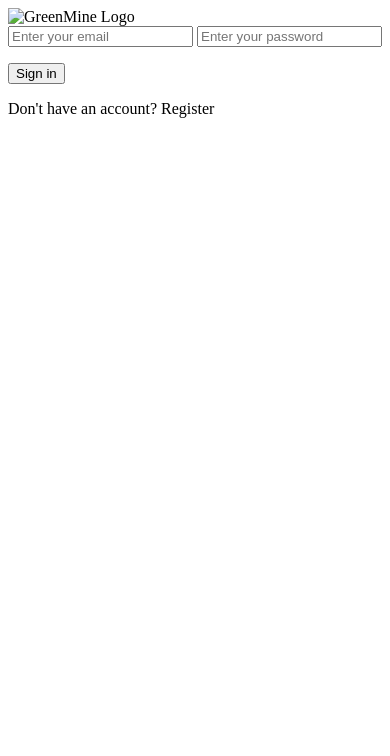
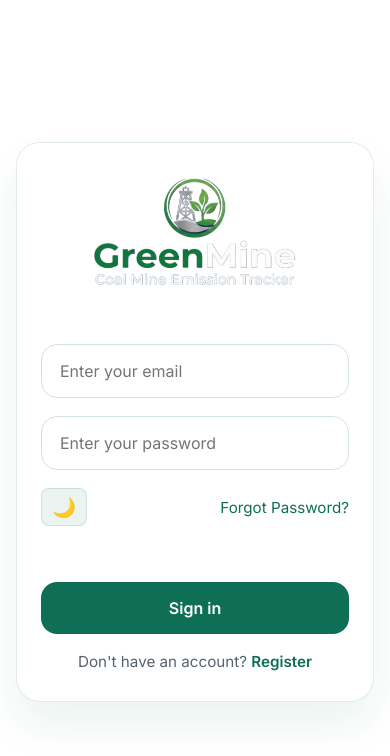
Before and after one commit to ashish-belel/coal-mine-emission-tracker, a plain HTML site: page public/index.html in a window 390 px wide. Drawn offline with Linux system fonts and the light colour scheme.

Commit message:
UI completed for login page with minimal logic
Co-authored-by: Copilot <copilot@github.com>

```diff
--- a/public/assets/css/styles.css
+++ b/public/assets/css/styles.css
@@ -0,0 +1,342 @@
+:root {
+  --color-primary: #0F6E56; /* fresh medium green */
+  --color-primary-deep: #0B4F3F; /* deep dark green */
+  --color-background: #F5F8F5;
+  --color-surface: #FFFFFF;
+  --color-surface-strong: #EBF6F1;
+  --color-error: #A32D2D;
+  --color-text-primary: #242A2F; /* charcoal gray */
+  --color-text-secondary: #56616C;
+  --color-border: #D4E3DA;
+  --border-radius-lg: 24px;
+  --border-radius-md: 16px;
+  --shadow: 0 24px 60px rgba(15, 110, 86, 0.12);
+  --transition: 0.25s ease;
+}
+
+* {
+  box-sizing: border-box;
+  margin: 0;
+  padding: 0;
+  font-family: 'Inter', sans-serif;
+}
+
+html,
+body {
+  min-height: 100%;
+}
+
+body {
+  background: #FFFFFF;
+  color: var(--color-text-primary);
+}
+
+button,
+input {
+  font: inherit;
+}
+
+.login-container {
+  min-height: 100vh;
+  display: flex;
+  align-items: center;
+  justify-content: center;
+  padding: 32px 16px;
+}
+
+.login-card {
+  width: min(520px, 100%);
+  background: #FFFFFF;
+  border: 1px solid rgba(15, 110, 86, 0.12);
+  box-shadow: 0 24px 40px rgba(15, 110, 86, 0.08);
+  border-radius: var(--border-radius-lg);
+  overflow: hidden;
+}
+
+.brand {
+  text-align: center;
+  background: #FFFFFF;
+  padding: 24px 32px 16px;
+}
+
+.brand-logo {
+  display: flex;
+  align-items: center;
+  justify-content: center;
+  width: 100%;
+  margin: 0 auto;
+}
+
+.brand-logo img {
+  max-width: 220px;
+  max-height: 220px;
+  width: auto;
+  height: auto;
+  display: block;
+}
+
+.theme-toggle-btn {
+  display: inline-flex;
+  align-items: center;
+  justify-content: center;
+  gap: 10px;
+  padding: 10px 16px;
+  min-height: 42px;
+  border: 1px solid rgba(15, 110, 86, 0.16);
+  border-radius: 999px;
+  background: rgba(255, 255, 255, 0.9);
+  color: var(--color-text-primary);
+  font-weight: 600;
+  letter-spacing: 0.01em;
+  cursor: pointer;
+  transition: background var(--transition), border-color var(--transition), transform var(--transition);
+}
+
+.theme-toggle-btn:hover {
+  border-color: rgba(15, 110, 86, 0.28);
+  transform: translateY(-1px);
+}
+
+.theme-toggle-btn.active {
+  background: var(--color-primary);
+  color: #fff;
+  border-color: rgba(15, 110, 86, 0.28);
+}
+
+.theme-toggle-btn.minimal-switch {
+  padding: 6px 10px;
+  min-height: auto;
+  min-width: 38px;
+  width: 38px;
+  height: 38px;
+  border-radius: 8px;
+  gap: 0;
+  font-size: 1.2rem;
+  background: rgba(15, 110, 86, 0.08);
+  border: 1px solid rgba(15, 110, 86, 0.14);
+}
+
+.theme-toggle-btn.minimal-switch:hover {
+  background: rgba(15, 110, 86, 0.12);
+}
+
+.theme-toggle-btn.minimal-switch.active {
+  background: rgba(15, 110, 86, 0.2);
+  border-color: rgba(15, 110, 86, 0.28);
+}
+
+.brand-copy {
+  margin-top: 24px;
+}
+
+.brand-title {
+  font-size: 1.85rem;
+  font-weight: 700;
+  letter-spacing: -0.04em;
+  margin-bottom: 8px;
+  color: var(--color-primary);
+}
+
+.tagline {
+  color: var(--color-text-secondary);
+  font-size: 0.95rem;
+  line-height: 1.6;
+  max-width: 320px;
+  margin: 0 auto;
+}
+
+.form-section {
+  padding: 32px 36px 40px;
+  display: grid;
+  gap: 18px;
+}
+
+.actions-row {
+  display: flex;
+  align-items: center;
+  justify-content: space-between;
+  gap: 16px;
+}
+
+.status-pill {
+  display: inline-flex;
+  align-items: center;
+  justify-content: center;
+  padding: 8px 12px;
+  border-radius: 999px;
+  background: var(--color-surface-strong);
+  color: var(--color-text-secondary);
+  font-size: 0.9rem;
+}
+
+.form-section input {
+  width: 100%;
+  padding: 16px 18px;
+  border: 1px solid var(--color-border);
+  border-radius: var(--border-radius-md);
+  background: #fff;
+  color: var(--color-text-primary);
+  transition: border-color var(--transition), box-shadow var(--transition);
+}
+
+.form-section input:focus {
+  outline: none;
+  border-color: var(--color-primary);
+  box-shadow: 0 0 0 4px rgba(159, 225, 203, 0.24);
+}
+
+#forgot-password-link {
+  justify-self: end;
+  color: var(--color-primary);
+  text-decoration: none;
+  font-size: 0.95rem;
+  transition: color var(--transition);
+}
+
+#forgot-password-link:hover {
+  color: var(--color-text-primary);
+}
+
+.error {
+  min-height: 20px;
+  color: var(--color-error);
+  font-size: 0.95rem;
+}
+
+#login-btn {
+  width: 100%;
+  padding: 16px 20px;
+  border: none;
+  border-radius: var(--border-radius-md);
+  background: var(--color-primary);
+  color: #ffffff;
+  font-weight: 700;
+  font-size: 1rem;
+  cursor: pointer;
+  transition: transform var(--transition), box-shadow var(--transition), filter var(--transition);
+}
+
+#login-btn:hover {
+  transform: translateY(-1px);
+  filter: brightness(1.03);
+  box-shadow: 0 18px 32px rgba(15, 110, 86, 0.16);
+}
+
+.register-prompt {
+  text-align: center;
+  color: var(--color-text-secondary);
+  font-size: 0.95rem;
+}
+
+.register-prompt a {
+  color: var(--color-primary);
+  text-decoration: none;
+  font-weight: 600;
+}
+
+.register-prompt a:hover {
+  text-decoration: underline;
+}
+
+@media (max-width: 480px) {
+  .login-card {
+    border-radius: var(--border-radius-lg);
+  }
+
+  .form-section {
+    padding: 28px 24px 30px;
+  }
+
+  .brand {
+    padding: 30px 24px 20px;
+  }
+
+  .theme-toggle-btn.minimal-switch {
+    position: static;
+    width: auto;
+    height: auto;
+    min-height: 32px;
+    margin: 0;
+    display: inline-flex;
+  }
+}
+
+@media (prefers-color-scheme: dark) {
+  :root {
+    --color-background: #0F172A;
+    --color-surface: #111827;
+    --color-surface-strong: #111827;
+    --color-text-primary: #F8FAF9;
+    --color-text-secondary: #CBD5E1;
+    --color-border: #334155;
+    --shadow: 0 24px 60px rgba(0, 0, 0, 0.22);
+  }
+
+  .login-card {
+    background: #111827;
+    border: 1px solid rgba(71, 85, 105, 0.14);
+    box-shadow: 0 24px 60px rgba(0, 0, 0, 0.22);
+  }
+
+  .brand {
+    background: #0F172A;
+  }
+
+  #login-btn {
+    background: var(--color-primary);
+    box-shadow: none;
+  }
+
+  #login-btn:hover {
+    box-shadow: 0 18px 32px rgba(15, 110, 86, 0.24);
+  }
+}
+
+body[data-theme="dark"] {
+  background: #0F172A;
+  color: var(--color-text-primary);
+}
+
+body[data-theme="dark"] .login-card {
+  background: #111827;
+  border: 1px solid rgba(71, 85, 105, 0.14);
+  box-shadow: 0 24px 60px rgba(0, 0, 0, 0.22);
+}
+
+body[data-theme="dark"] .brand {
+  background: #0F172A;
+}
+
+body[data-theme="dark"] .theme-toggle-btn {
+  background: rgba(255, 255, 255, 0.05);
+  color: #F8FAF9;
+  border-color: rgba(159, 225, 203, 0.16);
+}
+
+body[data-theme="dark"] .theme-toggle-btn.active {
+  background: var(--color-primary);
+}
+
+body[data-theme="dark"] .form-section input {
+  background: #0F172A;
+  color: #F8FAF9;
+  border-color: #475569;
+}
+
+body[data-theme="dark"] .status-pill {
+  background: rgba(159, 225, 203, 0.08);
+  color: #F8FAF9;
+}
+
+body[data-theme="dark"] .register-prompt,
+body[data-theme="dark"] #forgot-password-link {
+  color: #CBD5E1;
+}
+
+body[data-theme="dark"] .logo-light {
+  display: none;
+}
+
+body[data-theme="dark"] .logo-dark {
+  display: block;
+}
--- /dev/null
+++ b/public/assets/js/theme.js
@@ -0,0 +1,34 @@
+const themeToggleBtn = document.getElementById('theme-toggle-btn');
+// const logoLight = document.querySelector('.logo-light');
+const logoDark = document.querySelector('.logo-dark');
+const storedTheme = localStorage.getItem('theme');
+const body = document.body;
+
+function updateTheme(theme) {
+  body.setAttribute('data-theme', theme);
+  localStorage.setItem('theme', theme);
+
+  if (theme === 'dark') {
+    themeToggleBtn.classList.add('active');
+    themeToggleBtn.innerHTML = '<span class="toggle-icon">☀️</span>';
+    // logoLight.style.display = 'none';
+    logoDark.style.display = 'block';
+  } else {
+    themeToggleBtn.classList.remove('active');
+    themeToggleBtn.innerHTML = '<span class="toggle-icon">🌙</span>';
+    // logoLight.style.display = 'block';
+    logoDark.style.display = 'block';
+  }
+}
+
+function initTheme() {
+  const defaultTheme = storedTheme || (window.matchMedia('(prefers-color-scheme: dark)').matches ? 'dark' : 'light');
+  updateTheme(defaultTheme);
+}
+
+themeToggleBtn.addEventListener('click', () => {
+  const current = body.getAttribute('data-theme') || 'light';
+  updateTheme(current === 'dark' ? 'light' : 'dark');
+});
+
+initTheme();
--- a/public/index.html
+++ b/public/index.html
@@ -6,30 +6,39 @@
   <meta name="viewport" content="width=device-width, initial-scale=1.0">
   <title>GreenMine - Login</title>
   <link rel="stylesheet" href="assets/css/styles.css">
+  <link href="https://fonts.googleapis.com/css2?family=Inter:wght@400;500;600&display=swap" rel="stylesheet">
 </head>
 
 <body>
   <main class="login-container">
+    <div class="login-card">
       <section class="brand">
-      <!-- <div class="logo-circle"></div>
-      <h1>GreenMine</h1>
-      <p class="tagline">Carbon neutrality for coal mines</p> -->
-      <img src="assets/images/logo.png" alt="GreenMine Logo" class="logo-image">
+        <div class="brand-logo">
+          <!-- <img src="assets/images/GreenMine-lightmode-vertical.png" class="logo-light" alt="GreenMine Logo"> -->
+          <img src="assets/images/GreenMine-darkmode-vertical.png" class="logo-dark" alt="GreenMine Logo">
+        </div>
       </section>
 
       <section class="form-section">
         <input type="email" id="email" placeholder="Enter your email">
         <input type="password" id="password" placeholder="Enter your password">
+        <div class="actions-row">
+          <button id="theme-toggle-btn" class="theme-toggle-btn minimal-switch" type="button" aria-label="Toggle dark mode">
+            <span class="toggle-icon">🌙</span>
+          </button>
+          <a id="forgot-password-link" href="#">Forgot Password?</a>
+        </div>
         <p id="error-message" class="error"></p>
         <button id="login-btn">Sign in</button>
 
         <p class="register-prompt">
-        Don't have an account? <a id="register-link">Register</a>
+          Don't have an account? <a id="register-link" href="#">Register</a>
         </p>
       </section>
+    </div>
   </main>
 
-  <script type="module" src="assets/js/auth.js"></script>
+  <script type="module" src="assets/js/theme.js"></script>
 </body>
 
 </html>
```
Also changed, not shown: public/assets/images/GreenMine-darkmode-vertical.png (added), 1 other file. Lines whose indentation alone changed are shown as unchanged.
